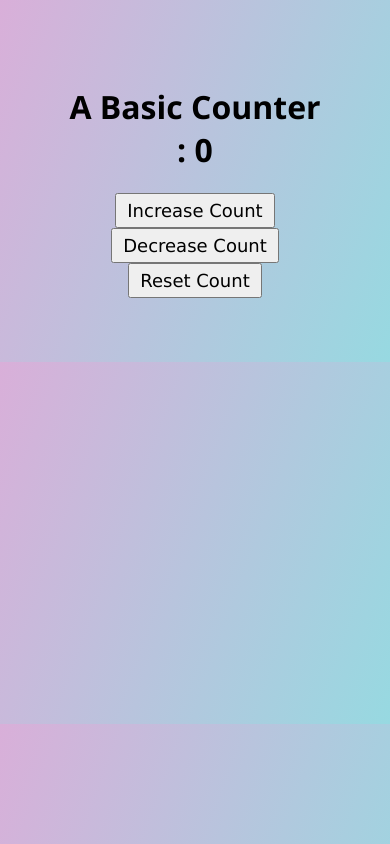
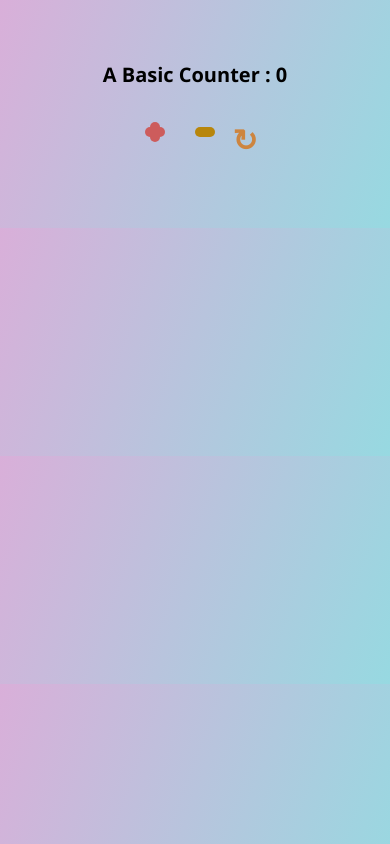
Before and after one commit to Apostle1327/Project-08.1---Counter, a React (Vite) app: page / in a window 390 px wide. Built offline with nearby package versions, Linux system fonts and the light colour scheme.

Commit message:
CSS changes

```diff
--- a/src/App.css
+++ b/src/App.css
@@ -1,10 +1,155 @@
 #root {
   max-width: 1280px;
   margin: 0 auto;
-  padding: 2rem;
+  padding: 32px;
   text-align: center;
+  box-sizing: border-box;
 }
 
 h1 {
   font-family: "Segoe UI", Tahoma, Geneva, Verdana, sans-serif;
+  font-size: 32px;
 }
+
+#plus-button,
+#minus-button,
+#reset-button {
+  width: 85px;
+  height: 85px;
+  font-size: 48px;
+  border: none;
+  cursor: pointer;
+  font-weight: bold;
+  position: relative;
+  background: none;
+  margin-right: 30px;
+}
+
+#plus-button {
+  color: indianred;
+}
+
+#plus-button::before,
+#plus-button::after,
+#minus-button::before {
+  content: "";
+  position: absolute;
+  background-color: currentColor;
+  width: 60%;
+  height: 10px;
+  border-radius: 5px;
+}
+
+#plus-button::before {
+  transform: rotate(90deg);
+}
+
+#minus-button {
+  color: darkgoldenrod;
+}
+
+#minus-button::before {
+  transform: rotate(0deg);
+}
+
+#reset-button {
+  width: 85px;
+  height: 85px;
+  font-size: 70px;
+  color: peru;
+  margin-left: 30px;
+  margin-right: 30px;
+}
+
+@media (max-width: 1024px) {
+  #plus-button,
+  #minus-button,
+  #reset-button {
+    width: 70px;
+    height: 70px;
+    font-size: 40px;
+  }
+
+  #plus-button::before,
+  #plus-button::after,
+  #minus-button::before {
+    width: 55%;
+  }
+
+  h1 {
+    font-size: 28px;
+  }
+}
+
+@media (max-width: 768px) {
+  #root {
+    padding: 24px;
+  }
+
+  #plus-button,
+  #minus-button,
+  #reset-button {
+    width: 60px;
+    height: 60px;
+    font-size: 35px;
+  }
+
+  #plus-button::before,
+  #plus-button::after,
+  #minus-button::before {
+    width: 50%;
+  }
+
+  h1 {
+    font-size: 24px;
+  }
+}
+
+@media (max-width: 480px) {
+  #root {
+    padding: 16px;
+  }
+
+  #plus-button,
+  #minus-button,
+  #reset-button {
+    width: 50px;
+    height: 50px;
+    font-size: 30px;
+  }
+
+  #plus-button::before,
+  #plus-button::after,
+  #minus-button::before {
+    width: 40%;
+  }
+
+  h1 {
+    font-size: 20px;
+  }
+
+  #plus-button,
+  #minus-button,
+  #reset-button {
+    margin-right: 0;
+    margin-bottom: 15px;
+  }
+
+  #reset-button {
+    margin-left: 0;
+  }
+}
+
+@media (max-width: 320px) {
+  #plus-button,
+  #minus-button,
+  #reset-button {
+    width: 45px;
+    height: 45px;
+    font-size: 28px;
+  }
+
+  h1 {
+    font-size: 16px;
+  }
+}
--- a/src/App.jsx
+++ b/src/App.jsx
@@ -22,21 +22,17 @@ function App() {
     <>
       <h1>A Basic Counter : {count}</h1>
       <button
-        className="button"
+        id="plus-button"
         type="button"
         onClick={() => setCount(count + 1)}
-      >
-        Increase Count
-      </button>
+      ></button>
       <button
-        className="button"
+        id="minus-button"
         type="button"
         onClick={() => setCount(count - 1)}
-      >
-        Decrease Count
-      </button>
-      <button className="button" type="button" onClick={() => setCount(0)}>
-        Reset Count
+      ></button>
+      <button id="reset-button" type="button" onClick={() => setCount(0)}>
+        &#x21bb;
       </button>
     </>
   );
--- a/src/index.css
+++ b/src/index.css
@@ -6,12 +6,3 @@ body {
   background-color: #d9afd9;
   background-image: linear-gradient(110deg, #d9afd9 0%, #97d9e1 100%);
 }
-
-.button {
-  padding: 5px 10px;
-  margin: 0px 10px;
-  font-family: "Lucida Sans", "Lucida Sans Regular", "Lucida Grande",
-    "Lucida Sans Unicode", Geneva, Verdana, sans-serif;
-  font-size: large;
-  transition: 0.5s;
-}
```
